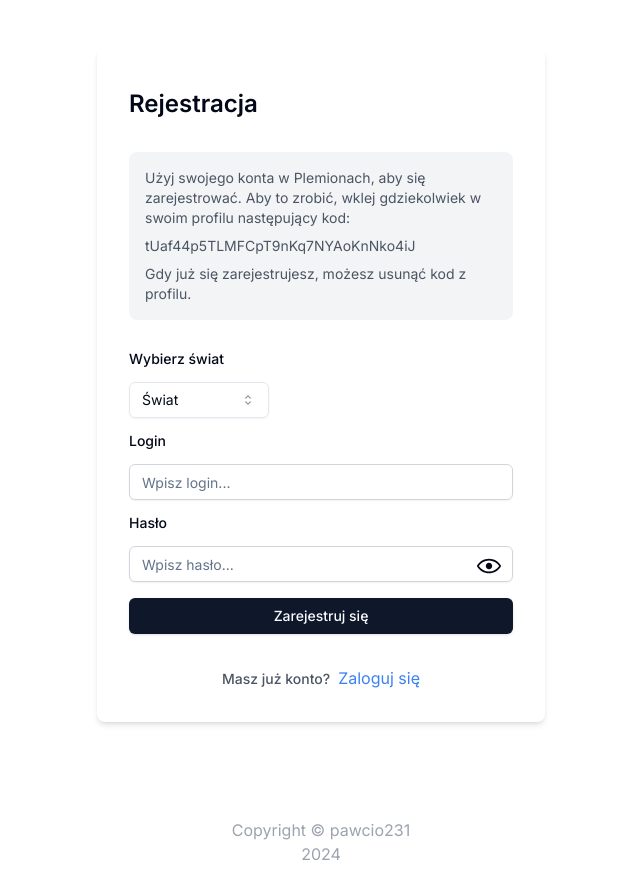
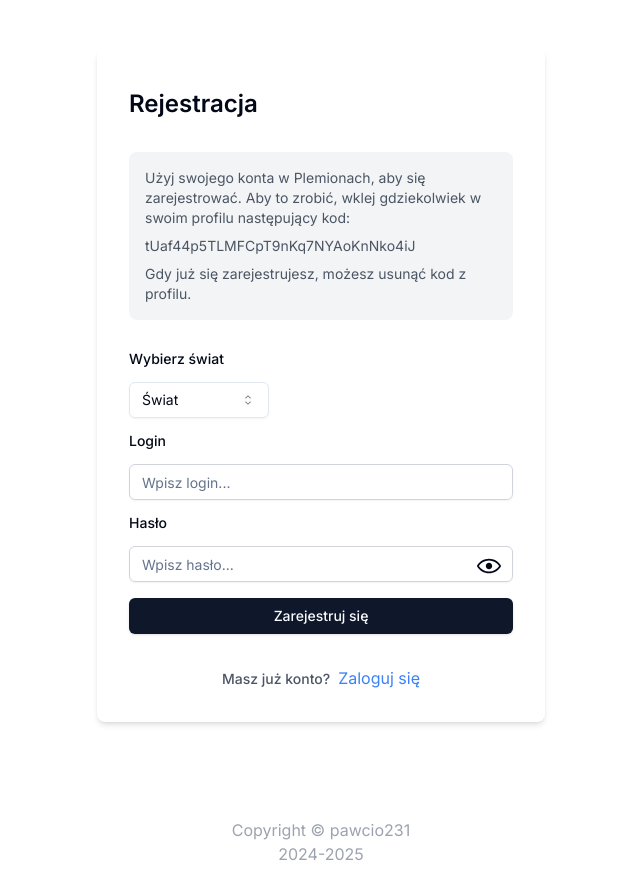
Before and after one commit to pawel-hajdo/Plemiona-rozpiski, a Next.js app in the folder app/: page /register in a window 1280 px wide. Shown: the whole page, without its empty margins (319-959 px from the left). Built offline with nearby package versions, Linux system fonts and the light colour scheme.

Commit message:
added pl208 world, footer change

```diff
--- a/app/src/app/register/page.tsx
+++ b/app/src/app/register/page.tsx
@@ -93,6 +93,7 @@ export default function Register() {
                     <SelectContent>
                         <SelectGroup>
                             <SelectItem value="pl206">pl206</SelectItem>
+                            <SelectItem value="pl208">pl208</SelectItem>
                         </SelectGroup>
                     </SelectContent>
                 </Select>
--- a/app/src/app/sittings/page.tsx
+++ b/app/src/app/sittings/page.tsx
@@ -163,6 +163,7 @@ export default function Sittings() {
                         <SelectContent>
                             <SelectGroup>
                                 <SelectItem value="pl206">pl206</SelectItem>
+                                <SelectItem value="pl208">pl208</SelectItem>
                             </SelectGroup>
                         </SelectContent>
                     </Select>
--- a/app/src/components/footer.tsx
+++ b/app/src/components/footer.tsx
@@ -3,7 +3,7 @@ const Footer = () => {
         <footer className="bg-white dark:bg-slate-950 p-4 mt-8">
             <div className="container mx-auto text-center text-gray-400">
                 <p>Copyright &copy; pawcio231</p>
-                <p>2024</p>
+                <p>2024-2025</p>
             </div>
         </footer>
     );
```
